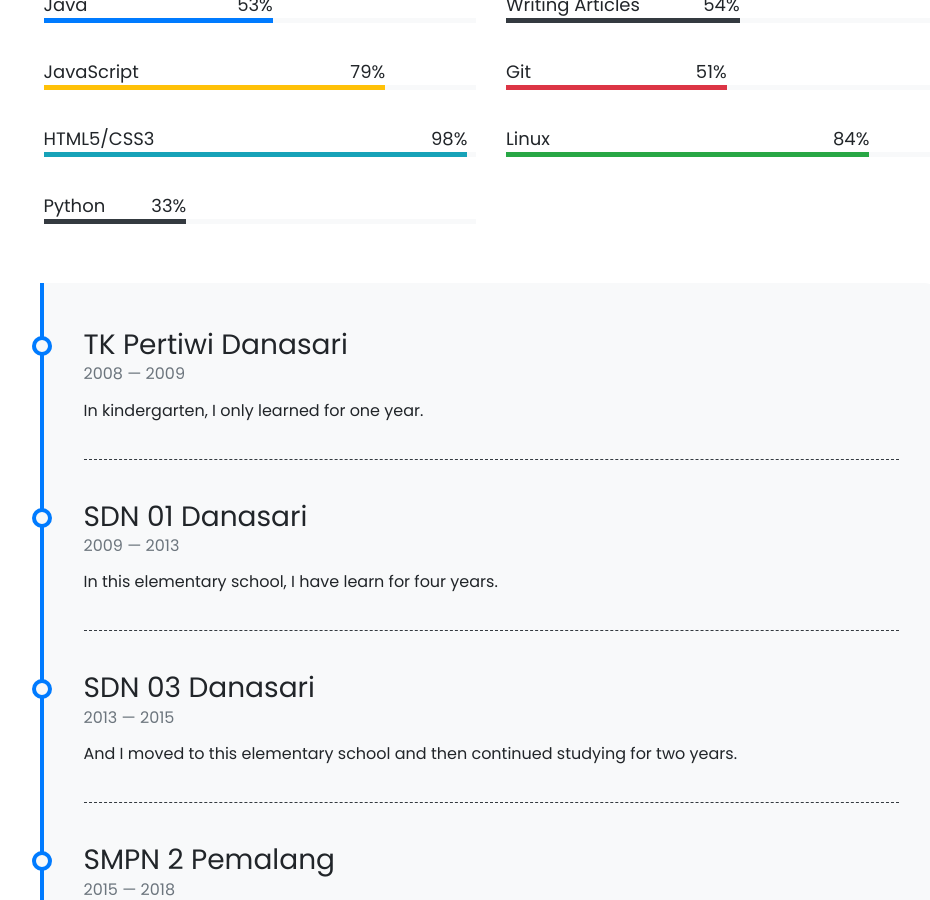
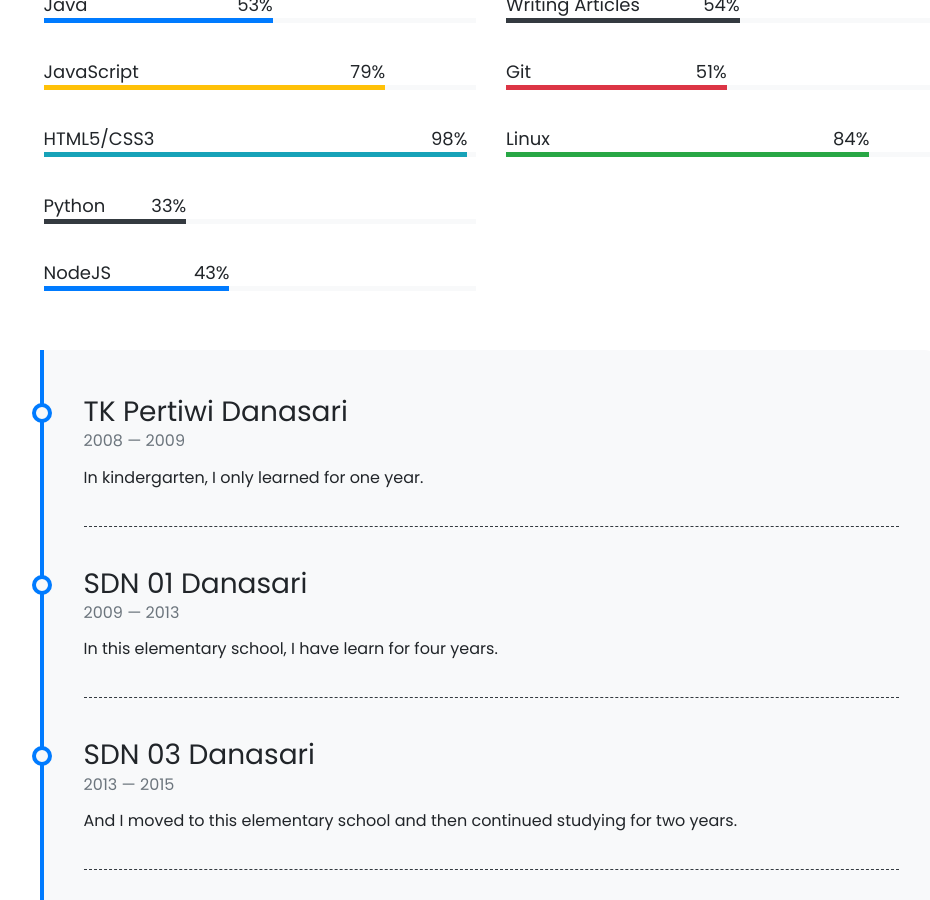
Before and after one commit to sooluh/h.old, a Jekyll site: the page built from pages/about.md, in a window 1280 px wide and 900 px high, scrolled down 413 px. Shown: the whole window, without its empty margins (149-1079 px from the left). Built offline with Jekyll 4.4.1, drawn with Linux system fonts in a browser that asks for light colours; nearby versions of some CDN libraries.

Commit message:
Add NodeJS

```diff
--- a/_data/programming-skills.yml
+++ b/_data/programming-skills.yml
@@ -17,3 +17,7 @@
 - name: Python
   percentage: 33
   color: dark
+
+- name: NodeJS
+  percentage: 43
+  color: primary
```
